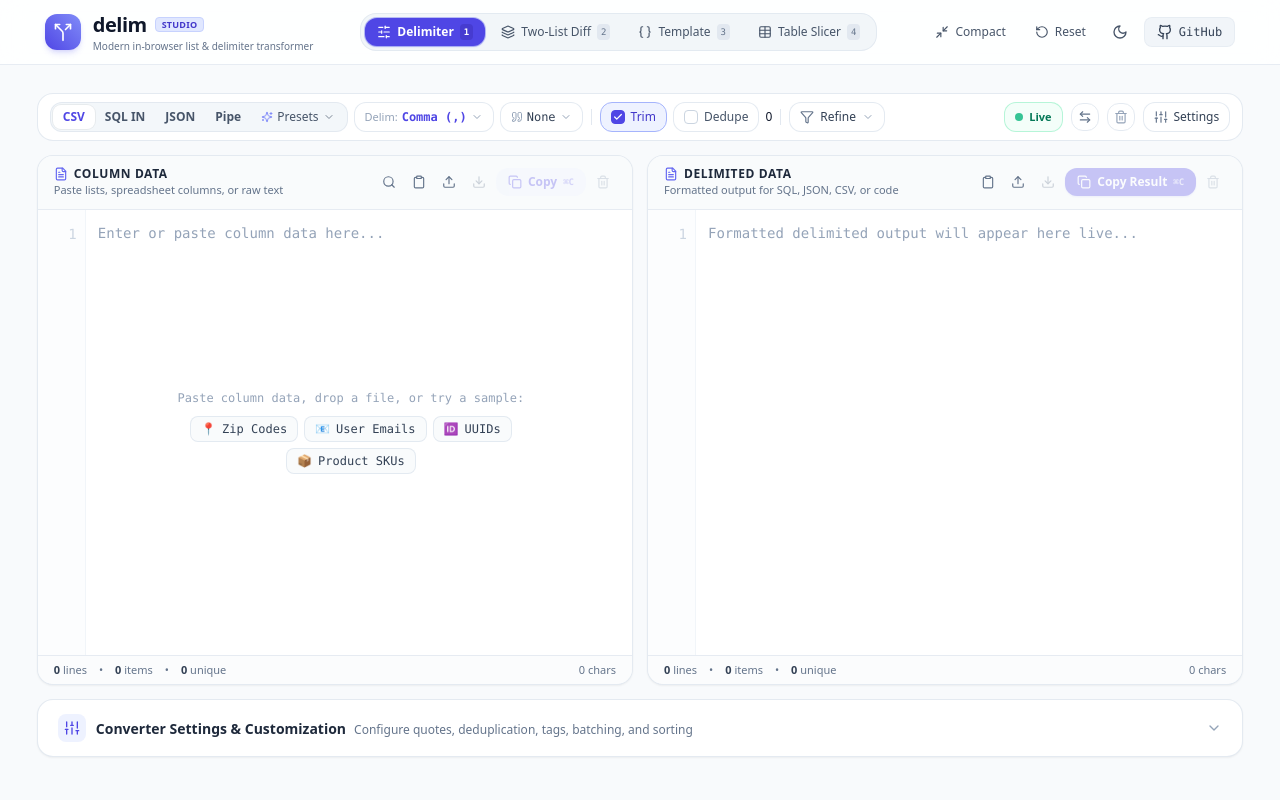
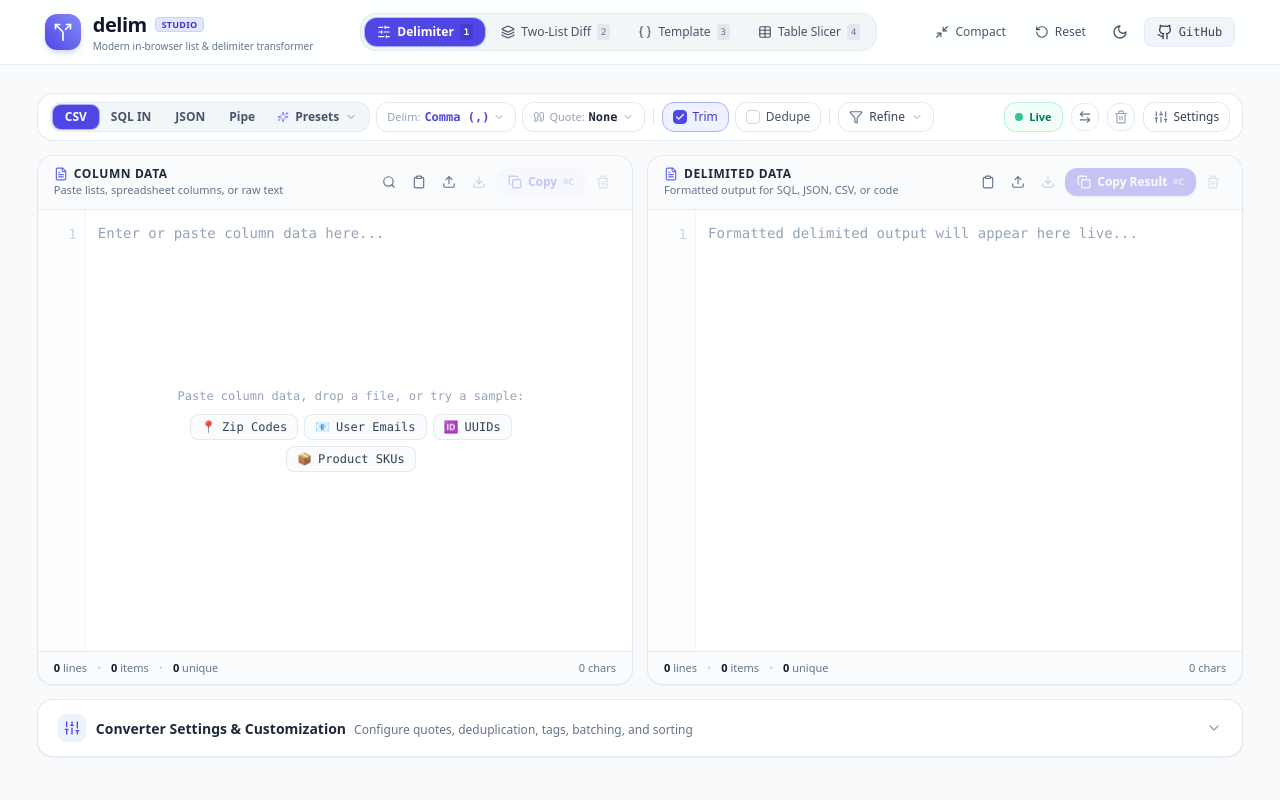
Before and after one commit to malay-satapathy/delim, a React (Vite) app: page / in a window 1280 px wide. Shown: the top 800 px of the page. Built offline with nearby package versions, Linux system fonts and the light colour scheme.

Commit message:
fix(ui): enhance preset button contrast, remove rogue zero, and polish typography

```diff
--- a/src/components/EditorPane.tsx
+++ b/src/components/EditorPane.tsx
@@ -416,30 +416,30 @@
       </div>
 
       {/* Footer Stats Bar */}
-      <div className="flex items-center justify-between px-4 py-1.5 bg-slate-50/60 dark:bg-obsidian-850/50 border-t border-slate-200/80 dark:border-white/[0.06] text-[11px] text-slate-500 dark:text-slate-400 shrink-0 select-none">
-        <div className="flex items-center gap-3">
+      <div className="flex items-center justify-between px-4 py-2 bg-slate-50/80 dark:bg-obsidian-850/70 border-t border-slate-200/80 dark:border-white/[0.06] text-[11px] text-slate-500 dark:text-slate-400 shrink-0 select-none">
+        <div className="flex items-center gap-2.5">
           <span>
-            <strong className="font-semibold text-slate-700 dark:text-slate-300">{stats.lineCount}</strong> lines
+            <strong className="font-bold text-slate-900 dark:text-slate-100">{stats.lineCount}</strong> lines
           </span>
-          <span>•</span>
+          <span className="text-slate-300 dark:text-slate-700">•</span>
           <span>
-            <strong className="font-semibold text-slate-700 dark:text-slate-300">{stats.itemCount}</strong> items
+            <strong className="font-bold text-slate-900 dark:text-slate-100">{stats.itemCount}</strong> items
           </span>
-          <span>•</span>
+          <span className="text-slate-300 dark:text-slate-700">•</span>
           <span>
-            <strong className="font-semibold text-slate-700 dark:text-slate-300">{stats.uniqueCount}</strong> unique
+            <strong className="font-bold text-slate-900 dark:text-slate-100">{stats.uniqueCount}</strong> unique
           </span>
           {stats.duplicateCount > 0 && (
             <>
-              <span>•</span>
+              <span className="text-slate-300 dark:text-slate-700">•</span>
               <button
                 type="button"
                 onClick={onInspectDuplicates}
                 title="Click to inspect duplicate frequencies"
-                className="text-amber-600 dark:text-amber-400 font-semibold hover:underline flex items-center gap-1"
+                className="text-amber-600 dark:text-amber-400 font-semibold hover:underline flex items-center gap-1.5 transition-colors"
               >
                 <span>{stats.duplicateCount} duplicates</span>
-                <span className="text-[9px] px-1 py-0.2 rounded bg-amber-100 dark:bg-amber-950/80 border border-amber-300 dark:border-amber-700">
+                <span className="text-[10px] font-mono px-1.5 py-0.2 rounded-md bg-amber-100 dark:bg-amber-950/80 border border-amber-300 dark:border-amber-700 font-bold">
                   Inspect
                 </span>
               </button>
--- a/src/components/StudioToolbar.tsx
+++ b/src/components/StudioToolbar.tsx
@@ -158,10 +158,10 @@
 
   // Quick primary preset buttons
   const quickPresets = [
-    { id: 'csv-plain', label: 'CSV' },
-    { id: 'sql-in', label: 'SQL IN' },
-    { id: 'json-array', label: 'JSON' },
-    { id: 'pipe-separated', label: 'Pipe' },
+    { id: 'csv-plain', label: 'CSV', tooltip: 'Comma separated values (a, b, c)' },
+    { id: 'sql-in', label: 'SQL IN', tooltip: "SQL WHERE col IN ('a', 'b', 'c')" },
+    { id: 'json-array', label: 'JSON', tooltip: 'JSON string array ["a", "b", "c"]' },
+    { id: 'pipe-separated', label: 'Pipe', tooltip: 'Pipe separated values (a|b|c)' },
   ];
 
   return (
@@ -172,7 +172,7 @@
           {/* Format Segmented Pill with "Presets ▾" */}
           <div
             ref={presetsRef}
-            className="relative inline-flex items-center rounded-xl p-0.5 border border-slate-200/90 dark:border-white/[0.08] bg-slate-100/80 dark:bg-obsidian-850 shadow-2xs"
+            className="relative inline-flex items-center rounded-xl p-0.5 border border-slate-200/90 dark:border-white/[0.08] bg-slate-100/90 dark:bg-obsidian-850 shadow-2xs"
           >
             {quickPresets.map((qp) => {
               const presetObj = PRESETS.find((p) => p.id === qp.id);
@@ -182,10 +182,11 @@
                   key={qp.id}
                   type="button"
                   onClick={() => presetObj && onSelectPreset(presetObj)}
-                  className={`px-2.5 py-1 text-xs font-semibold rounded-lg transition-all ${
+                  title={qp.tooltip}
+                  className={`px-3 py-1 text-xs font-semibold rounded-lg transition-all duration-150 ${
                     isActive
-                      ? 'bg-white dark:bg-obsidian-750 text-indigo-600 dark:text-indigo-300 shadow-xs ring-1 ring-black/5 dark:ring-white/10'
-                      : 'text-slate-600 dark:text-slate-400 hover:text-slate-900 dark:hover:text-white'
+                      ? 'bg-indigo-600 text-white shadow-xs ring-1 ring-indigo-500/50'
+                      : 'text-slate-600 dark:text-slate-300 hover:text-slate-900 dark:hover:text-white hover:bg-slate-200/60 dark:hover:bg-obsidian-800'
                   }`}
                 >
                   {qp.label}
@@ -204,12 +205,12 @@
                 setRefineMenuOpen(false);
               }}
               title="Browse all SQL, Python, JSON, and markup presets"
-              className={`flex items-center gap-1 px-2.5 py-1 text-xs font-medium rounded-lg transition-all ${
+              className={`flex items-center gap-1.5 px-2.5 py-1 text-xs font-semibold rounded-lg transition-all duration-150 ${
                 activePreset && !quickPresets.some((qp) => qp.id === activePreset.id)
-                  ? 'bg-indigo-600 text-white shadow-xs font-semibold'
+                  ? 'bg-indigo-600 text-white shadow-xs ring-1 ring-indigo-500/50'
                   : presetsMenuOpen
-                  ? 'bg-white dark:bg-obsidian-750 text-slate-900 dark:text-white'
-                  : 'text-slate-600 dark:text-slate-400 hover:text-slate-900 dark:hover:text-white'
+                  ? 'bg-indigo-100 dark:bg-obsidian-800 text-indigo-700 dark:text-indigo-300 ring-1 ring-indigo-500/30'
+                  : 'text-slate-600 dark:text-slate-300 hover:text-slate-900 dark:hover:text-white hover:bg-slate-200/60 dark:hover:bg-obsidian-800'
               }`}
             >
               <Sparkles className="w-3 h-3 text-indigo-400" />
@@ -376,8 +377,9 @@
               }}
               className="flex items-center gap-1 px-2.5 py-1.5 text-xs font-medium rounded-xl border border-slate-200/90 dark:border-white/[0.08] bg-white dark:bg-obsidian-850 text-slate-800 dark:text-slate-200 hover:border-indigo-400 dark:hover:border-indigo-500 shadow-2xs transition-colors"
             >
-              <Quote className="w-3 h-3 text-slate-400" />
-              <span className="font-mono text-slate-700 dark:text-slate-300">{currentQuoteLabel}</span>
+              <Quote className="w-3 h-3 text-slate-400 dark:text-slate-500" />
+              <span className="text-slate-400 dark:text-slate-500 text-[11px]">Quote:</span>
+              <span className="font-mono font-semibold text-slate-800 dark:text-slate-200">{currentQuoteLabel}</span>
               <ChevronDown className="w-3 h-3 text-slate-400" />
             </button>
 
@@ -541,7 +543,7 @@
           </div>
 
           {/* Sensory Zero-Padding: Promoted when numbers exist or pad width is set */}
-          {(hasNumbers || (options.zeroPadWidth && options.zeroPadWidth > 0)) && (
+          {Boolean(hasNumbers || (options.zeroPadWidth && options.zeroPadWidth > 0)) && (
             <div
               title="Zero-pad numbers to fixed width (pandas zfill)"
               className="flex items-center gap-1 px-2 py-1 rounded-xl border border-indigo-200 dark:border-indigo-800/80 bg-indigo-50/60 dark:bg-indigo-950/40 text-indigo-700 dark:text-indigo-300 animate-in fade-in zoom-in-95 duration-150 select-none shadow-2xs"
--- a/tailwind.config.js
+++ b/tailwind.config.js
@@ -13,6 +13,7 @@
           900: '#111114',
           850: '#17171c',
           800: '#202026',
+          750: '#262630',
           700: '#2e2e38',
         },
         brand: {
```
